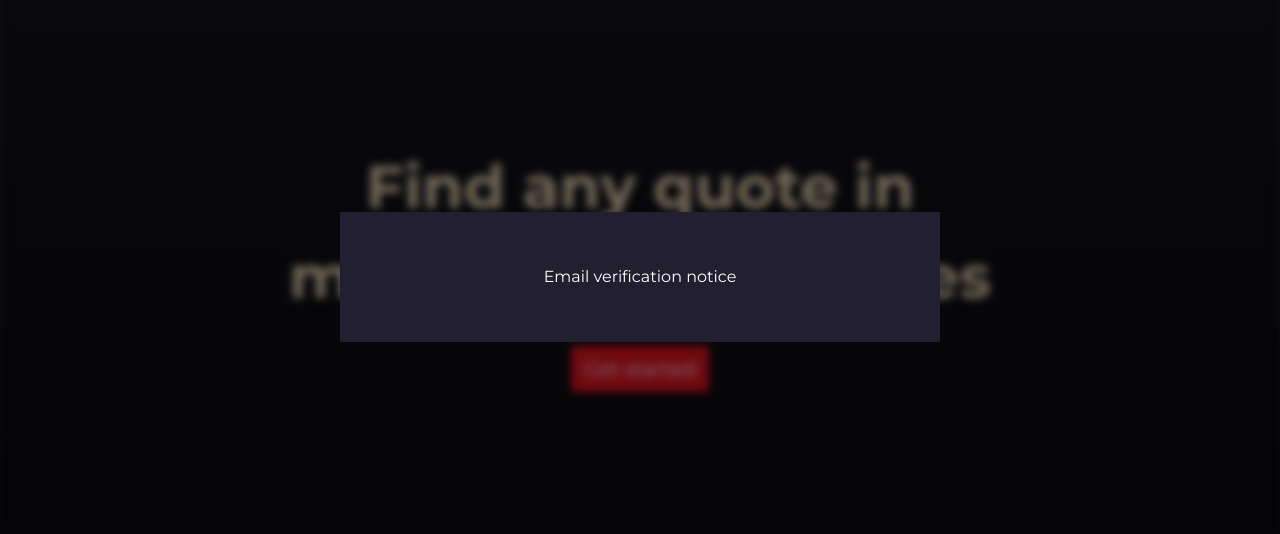
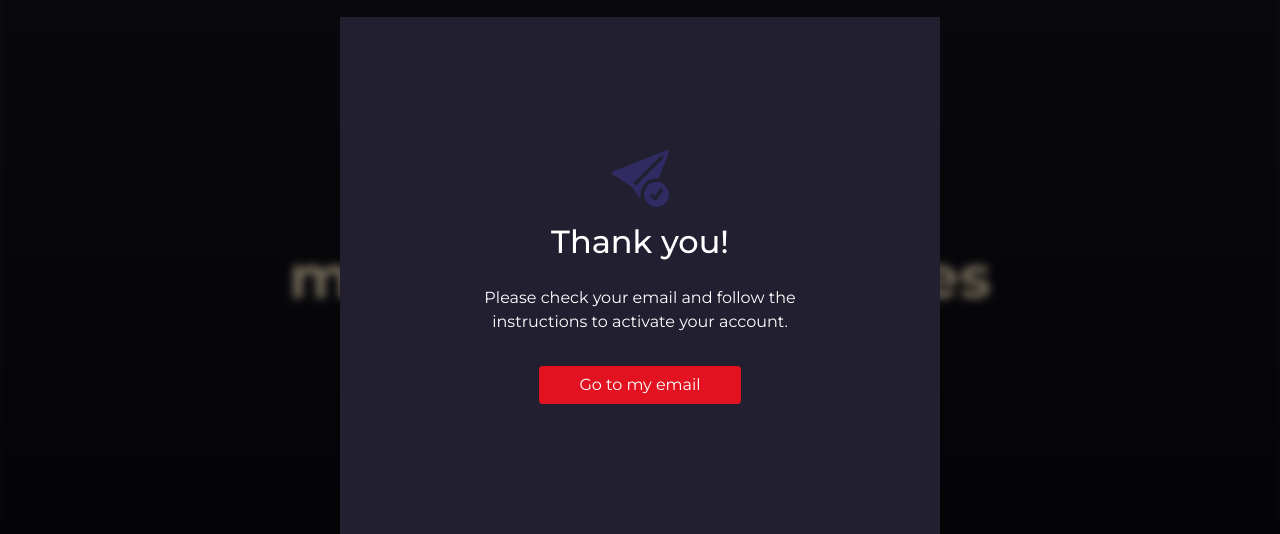
Before and after one commit to toko-cheetah/epic-movie-quotes-front, a Vue app: page /verification-notice in a window 1280 px wide. Shown: the part 123-657 px from the top of the page. Built offline with nearby package versions, Linux system fonts and the light colour scheme; no server answers; what @vee-validate/i18n would draw is missing.

Commit message:
feat: email verification

```diff
--- a/src/components/auth-and-pass/EmailVerificationNotice.vue
+++ b/src/components/auth-and-pass/EmailVerificationNotice.vue
@@ -1,9 +1,30 @@
 <template>
   <BaseLayout>
-    <h1>Email verification notice</h1>
+    <div class="flex flex-col items-center py-20">
+      <SendCheckFill />
+
+      <TheHeading class="mt-4 mb-6">{{ $t("auth.thank_you") }}!</TheHeading>
+
+      <p class="mb-8 font-normal text-base">
+        {{ $t("auth.please_check_your_email") }}.
+      </p>
+
+      <a :href="'https://www.' + userEmailEnding" target="_blank">
+        <RedBtn class="px-10">{{ $t("auth.go_to_my_email") }}</RedBtn>
+      </a>
+    </div>
   </BaseLayout>
 </template>
 
 <script setup>
 import BaseLayout from "@/components/auth-and-pass/BaseLayout.vue";
+import SendCheckFill from "@/components/icons/SendCheckFill.vue";
+import TheHeading from "@/components/auth-and-pass/TheHeading.vue";
+import RedBtn from "@/components/buttons/RedBtn.vue";
+import { useRoute } from "vue-router";
+
+const route = useRoute();
+const userEmailEnding = route.query.email
+  ? route.query.email.slice(route.query.email.indexOf("@") + 1)
+  : "gmail.com";
 </script>
--- a/src/components/auth-and-pass/EmailVerified.vue
+++ b/src/components/auth-and-pass/EmailVerified.vue
@@ -1,9 +1,38 @@
 <template>
-  <BaseLayout>
-    <h1>Email verified!</h1>
+  <BaseLayout v-if="showPage">
+    <div class="flex flex-col items-center py-20">
+      <TaskFilled />
+
+      <TheHeading class="mt-4 mb-6">{{ $t("auth.thank_you") }}!</TheHeading>
+
+      <p class="mb-8 font-normal text-base">
+        {{ $t("auth.account_activated") }}.
+      </p>
+
+      <router-link :to="{ name: 'home' }">
+        <RedBtn class="px-10">{{ $t("auth.go_to_news_feed") }}</RedBtn>
+      </router-link>
+    </div>
   </BaseLayout>
 </template>
 
 <script setup>
 import BaseLayout from "@/components/auth-and-pass/BaseLayout.vue";
+import TaskFilled from "@/components/icons/TaskFilled.vue";
+import TheHeading from "@/components/auth-and-pass/TheHeading.vue";
+import RedBtn from "@/components/buttons/RedBtn.vue";
+import axios from "@/config/axios/index.js";
+import { onMounted, ref } from "vue";
+import { useRoute } from "vue-router";
+
+const route = useRoute();
+
+const showPage = ref(false);
+
+onMounted(() => {
+  axios
+    .get("/email/verify/" + route.query.id + "?email=" + route.query.email)
+    .then(() => (showPage.value = true))
+    .catch((err) => alert(err.response.data.message));
+});
 </script>
--- a/src/components/auth-and-pass/SignUpForm.vue
+++ b/src/components/auth-and-pass/SignUpForm.vue
@@ -126,7 +126,12 @@ const signUpData = reactive({
 function submit() {
   axios
     .post("/register", signUpData)
-    .then(() => router.push({ name: "verification_notice" }))
+    .then(() =>
+      router.push({
+        name: "verification_notice",
+        query: { email: signUpData.email },
+      })
+    )
     .catch((err) => err && alert(err.response.data.message));
 }
 </script>
--- /dev/null
+++ b/src/components/icons/SendCheckFill.vue
@@ -0,0 +1,29 @@
+<template>
+  <svg
+    width="57"
+    height="57"
+    viewBox="0 0 57 57"
+    fill="none"
+    xmlns="http://www.w3.org/2000/svg"
+  >
+    <g clip-path="url(#clip0_346_43012)">
+      <path
+        fill-rule="evenodd"
+        clip-rule="evenodd"
+        d="M56.9627 1.42331C57.0328 1.76487 57.0011 2.11948 56.8715 2.44318L46.4049 28.6062C44.1567 28.3416 41.878 28.5561 39.7188 29.2356C37.5595 29.9151 35.5686 31.0442 33.8772 32.5485C32.1857 34.0529 30.832 35.8984 29.9051 37.9636C28.9783 40.0288 28.4993 42.2669 28.4997 44.5306C28.4997 46.3118 28.4997 49.8743 25.7495 45.8131L20.0851 36.9139L2.29043 25.5923L2.28687 25.5852L0.826241 24.6589C0.548728 24.4834 0.325126 24.2346 0.180136 23.94C0.0351449 23.6454 -0.0255919 23.3165 0.00463428 22.9895C0.0348605 22.6625 0.154873 22.3503 0.351416 22.0873C0.547958 21.8242 0.813382 21.6207 1.11837 21.499L2.72862 20.8577H2.73218L54.5559 0.127559C54.8796 -0.00201137 55.2342 -0.0337301 55.5757 0.0363352C55.9173 0.106401 56.2308 0.275169 56.4773 0.521717C56.7239 0.768265 56.8927 1.08175 56.9627 1.42331ZM23.6441 35.8737L50.3414 9.17631H50.345L52.0194 4.97968L47.8227 6.65762L21.1254 33.355L22.3295 34.1209C22.5505 34.2613 22.7378 34.4486 22.8781 34.6696L23.6441 35.8737Z"
+        fill="#302B63"
+      />
+      <path
+        fill-rule="evenodd"
+        clip-rule="evenodd"
+        d="M53.3477 53.3471C55.686 51.0088 56.9997 47.8373 56.9997 44.5304C56.9997 41.2235 55.686 38.052 53.3477 35.7136C51.0093 33.3753 47.8378 32.0616 44.5309 32.0616C41.224 32.0616 38.0525 33.3753 35.7142 35.7136C33.3759 38.052 32.0622 41.2235 32.0622 44.5304C32.0622 47.8373 33.3759 51.0088 35.7142 53.3471C38.0525 55.6855 41.224 56.9991 44.5309 56.9991C47.8378 56.9991 51.0093 55.6855 53.3477 53.3471ZM49.2451 38.3148C49.4765 38.3491 49.6989 38.4287 49.8996 38.5489C50.1003 38.6691 50.2754 38.8277 50.4149 39.0156C50.5543 39.2035 50.6554 39.417 50.7123 39.6439C50.7692 39.8709 50.7808 40.1068 50.7465 40.3383C50.7122 40.5697 50.6326 40.7921 50.5124 40.9928L45.7564 48.9229C45.5474 49.2713 45.2617 49.5675 44.9211 49.7889C44.5804 50.0102 44.1937 50.151 43.7905 50.2005C43.3872 50.2499 42.978 50.2068 42.5939 50.0743C42.2099 49.9418 41.8611 49.7235 41.5741 49.4359L38.8167 46.6821C38.4822 46.3477 38.2943 45.894 38.2943 45.421C38.2943 44.948 38.4822 44.4944 38.8167 44.1599C39.1511 43.8254 39.6048 43.6375 40.0778 43.6375C40.5508 43.6375 41.0045 43.8254 41.3389 44.1599L43.2876 46.1086L47.4557 39.1617C47.5759 38.961 47.7345 38.7859 47.9224 38.6464C48.1103 38.507 48.3238 38.4059 48.5507 38.349C48.7777 38.2921 49.0136 38.2805 49.2451 38.3148Z"
+        fill="#302B63"
+      />
+    </g>
+    <defs>
+      <clipPath id="clip0_346_43012">
+        <rect width="57" height="57" fill="white" />
+      </clipPath>
+    </defs>
+  </svg>
+</template>
--- a/src/config/vue-i18n/locales/en/auth.json
+++ b/src/config/vue-i18n/locales/en/auth.json
@@ -8,5 +8,10 @@
   "password": "Password",
   "password_confirmation": "Confirm password",
   "sign_up_with_google": "Sign up with Google",
-  "already_have_an_account": "Already have an account"
+  "already_have_an_account": "Already have an account",
+  "thank_you": "Thank you",
+  "please_check_your_email": "Please check your email and follow the instructions to activate your account",
+  "go_to_my_email": "Go to my email",
+  "account_activated": "Your account has been activated",
+  "go_to_news_feed": "Go to my news feed"
 }
--- a/src/config/vue-i18n/locales/ka/auth.json
+++ b/src/config/vue-i18n/locales/ka/auth.json
@@ -8,5 +8,10 @@
   "password": "პაროლი",
   "password_confirmation": "გაიმეორე პაროლი",
   "sign_up_with_google": "დარეგისტრირდი Google-ით",
-  "already_have_an_account": "უკვე გაქვს ანგარიში"
+  "already_have_an_account": "უკვე გაქვს ანგარიში",
+  "thank_you": "მადლობა",
+  "please_check_your_email": "გთხოვთ, შეამოწმოთ თქვენი ელფოსტა და მიჰყევით ინსტრუქციას ანგარიშის გასააქტიურებლად",
+  "go_to_my_email": "ელ-ფოსტაზე გადასვლა",
+  "account_activated": "შენი პროფილი გააქტიურებულია",
+  "go_to_news_feed": "მთავარ გვერდზე გადასვლა"
 }
```
Also changed, not shown: src/components/icons/TaskFilled.vue (added, +14 -0 lines).
